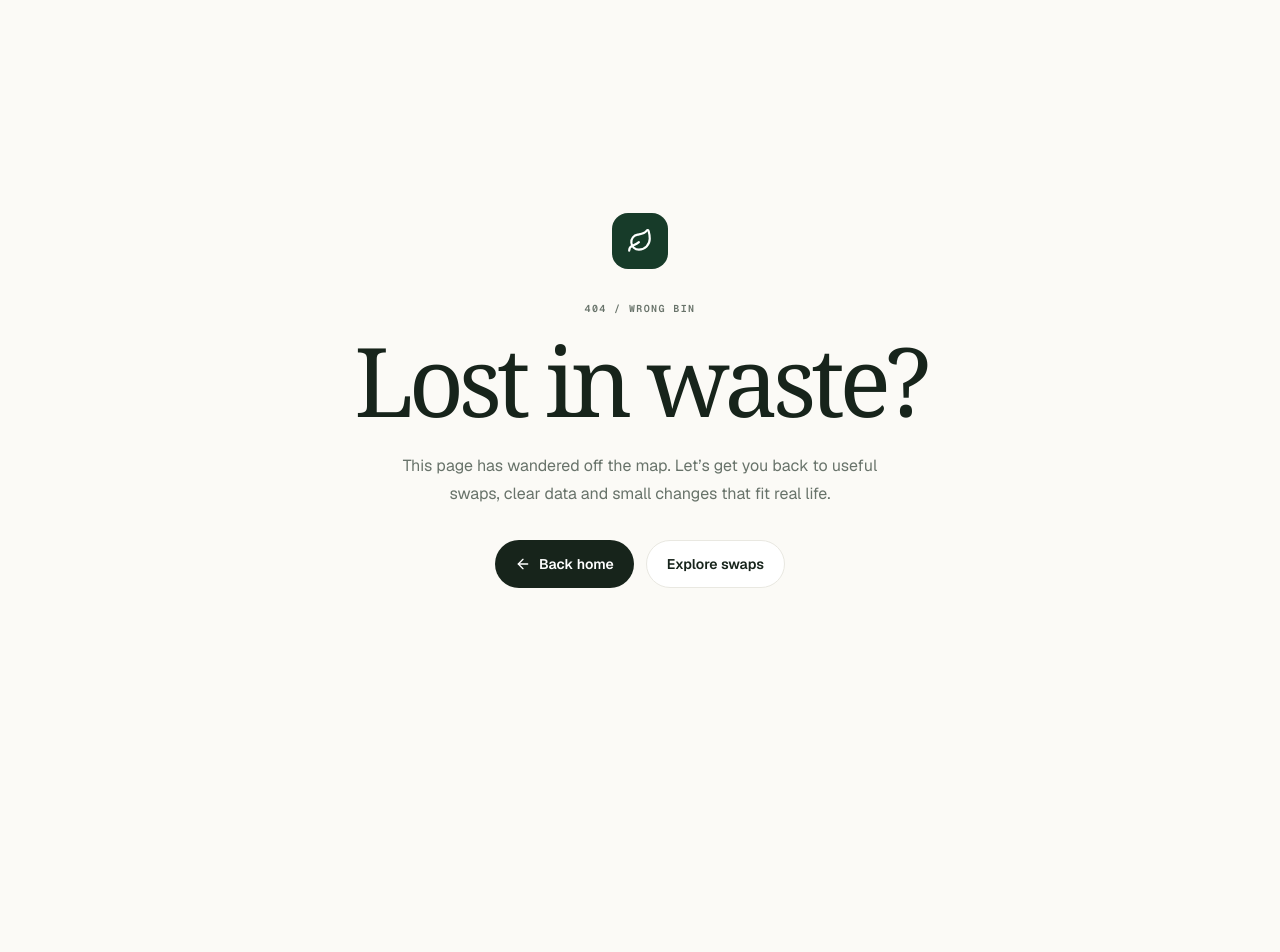
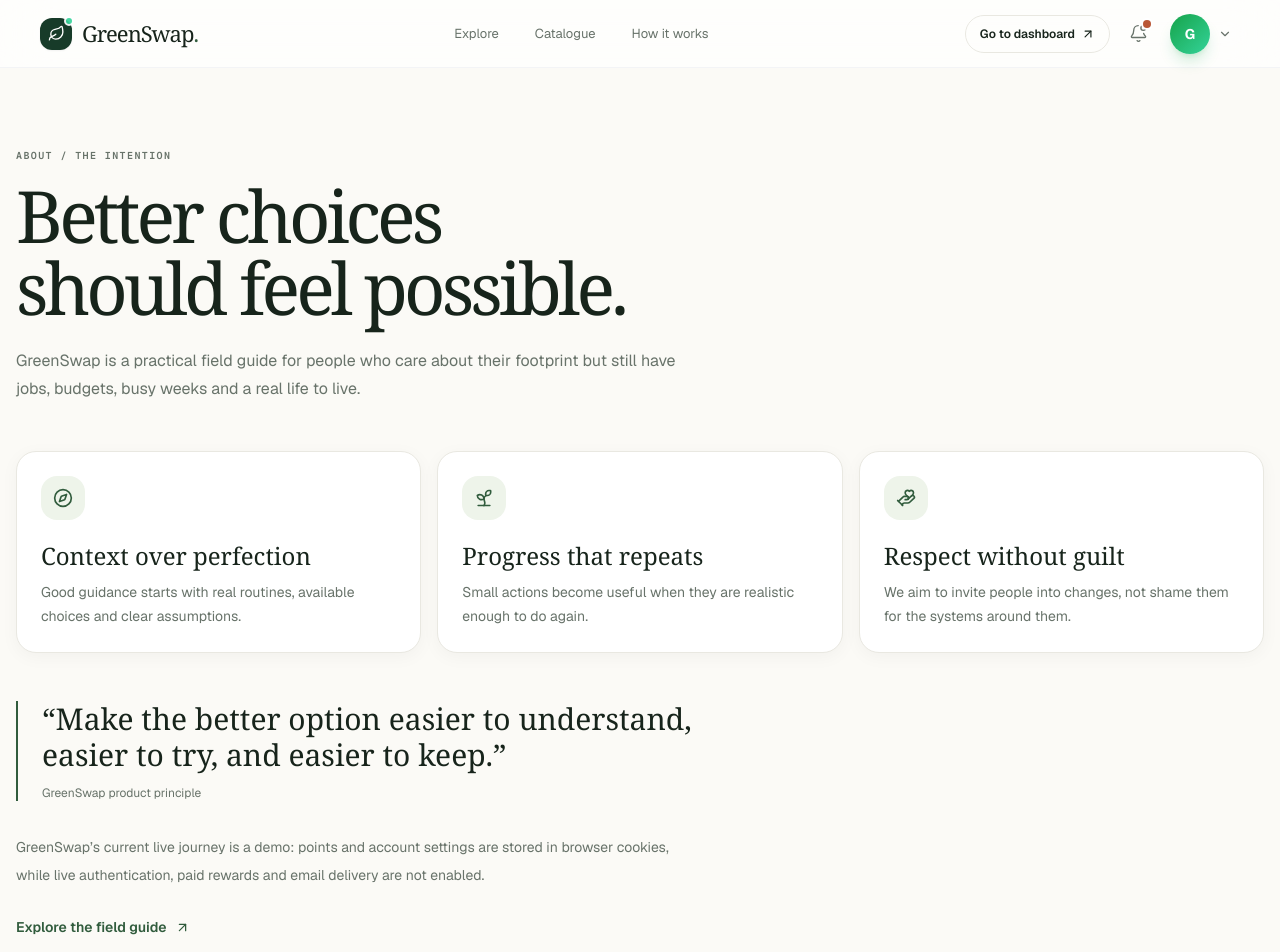
Before and after one commit to akashsharmapb09-cpu/sustainable-app, a Next.js app: page /about in a window 1280 px wide. Before the commit this address had no page. Shown: the top 952 px of the page. Before the commit the page ends 800 px from the top, so only its background shows below. Built offline with nearby package versions, Linux system fonts and the light colour scheme.

Commit message:
build: add public landing, catalogue and product story pages

```diff
--- /dev/null
+++ b/app/(marketing)/about/page.tsx
@@ -0,0 +1,12 @@
+import Link from 'next/link';
+import { ArrowUpRight, Compass, HandHeart, Sprout } from 'lucide-react';
+
+export const metadata = { title: 'About GreenSwap', description: 'Why GreenSwap focuses on useful, evidence-aware sustainable habits.' };
+
+export default function AboutPage() {
+  return <section className="container-shell py-12 sm:py-16 lg:py-20"><p className="eyebrow">ABOUT / THE INTENTION</p><h1 className="mt-4 max-w-4xl font-serif text-5xl leading-[.98] tracking-editorial sm:text-6xl lg:text-7xl">Better choices should feel possible.</h1><p className="mt-6 max-w-2xl text-base leading-7 text-muted">GreenSwap is a practical field guide for people who care about their footprint but still have jobs, budgets, busy weeks and a real life to live.</p>
+    <div className="mt-12 grid gap-4 md:grid-cols-3">{[{icon:Compass,title:'Context over perfection',copy:'Good guidance starts with real routines, available choices and clear assumptions.'},{icon:Sprout,title:'Progress that repeats',copy:'Small actions become useful when they are realistic enough to do again.'},{icon:HandHeart,title:'Respect without guilt',copy:'We aim to invite people into changes, not shame them for the systems around them.'}].map((item) => { const Icon=item.icon; return <article key={item.title} className="card-edge p-6"><span className="grid h-11 w-11 place-items-center rounded-2xl bg-[#eef4ea] text-moss"><Icon size={20}/></span><h2 className="mt-5 font-serif text-2xl">{item.title}</h2><p className="mt-2 text-sm leading-6 text-muted">{item.copy}</p></article>; })}</div>
+    <div className="mt-12 max-w-3xl border-l-2 border-moss pl-6"><p className="font-serif text-2xl leading-snug sm:text-3xl">“Make the better option easier to understand, easier to try, and easier to keep.”</p><p className="mt-3 text-xs text-muted">GreenSwap product principle</p></div>
+    <p className="mt-8 max-w-2xl text-sm leading-7 text-muted">GreenSwap’s current live journey is a demo: points and account settings are stored in browser cookies, while live authentication, paid rewards and email delivery are not enabled.</p><Link href="/explore" className="mt-7 inline-flex items-center gap-2 text-sm font-semibold text-moss">Explore the field guide <ArrowUpRight size={15}/></Link>
+  </section>;
+}
```
